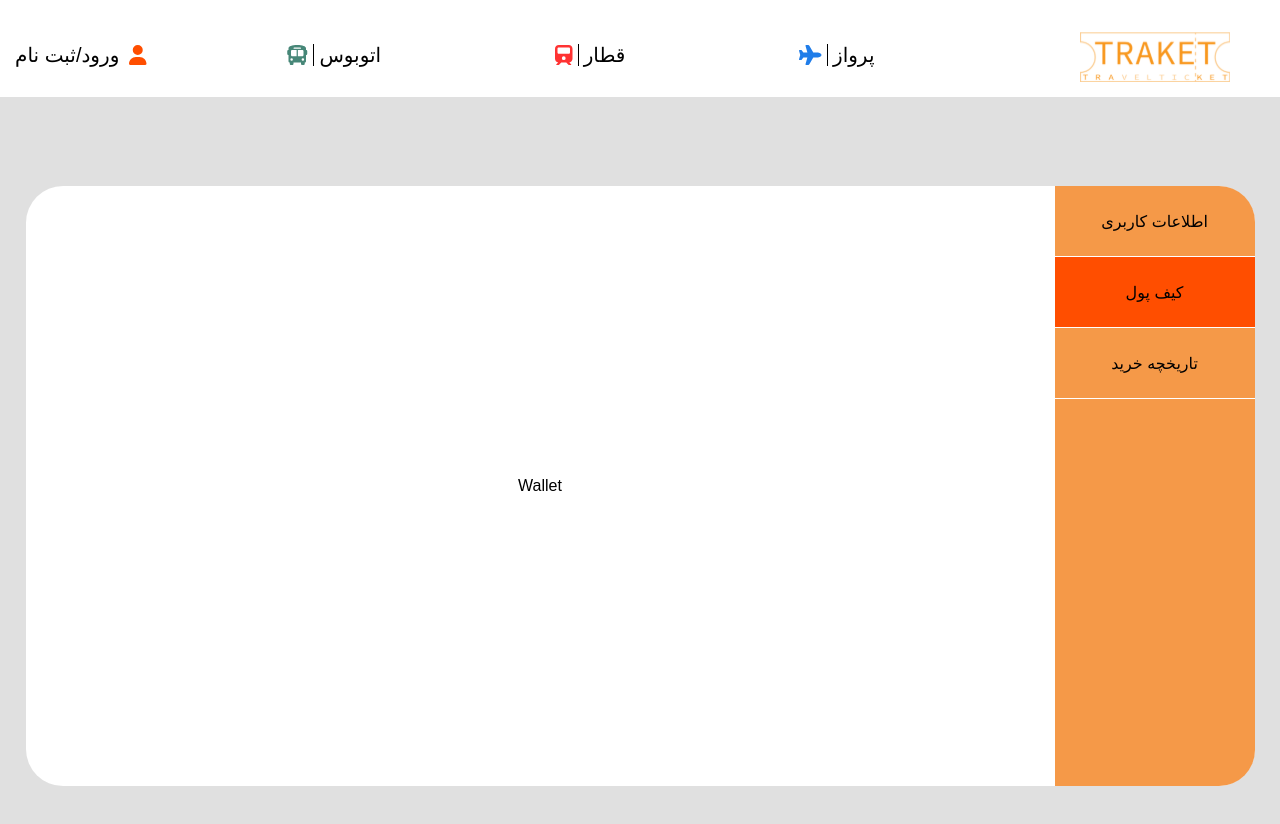
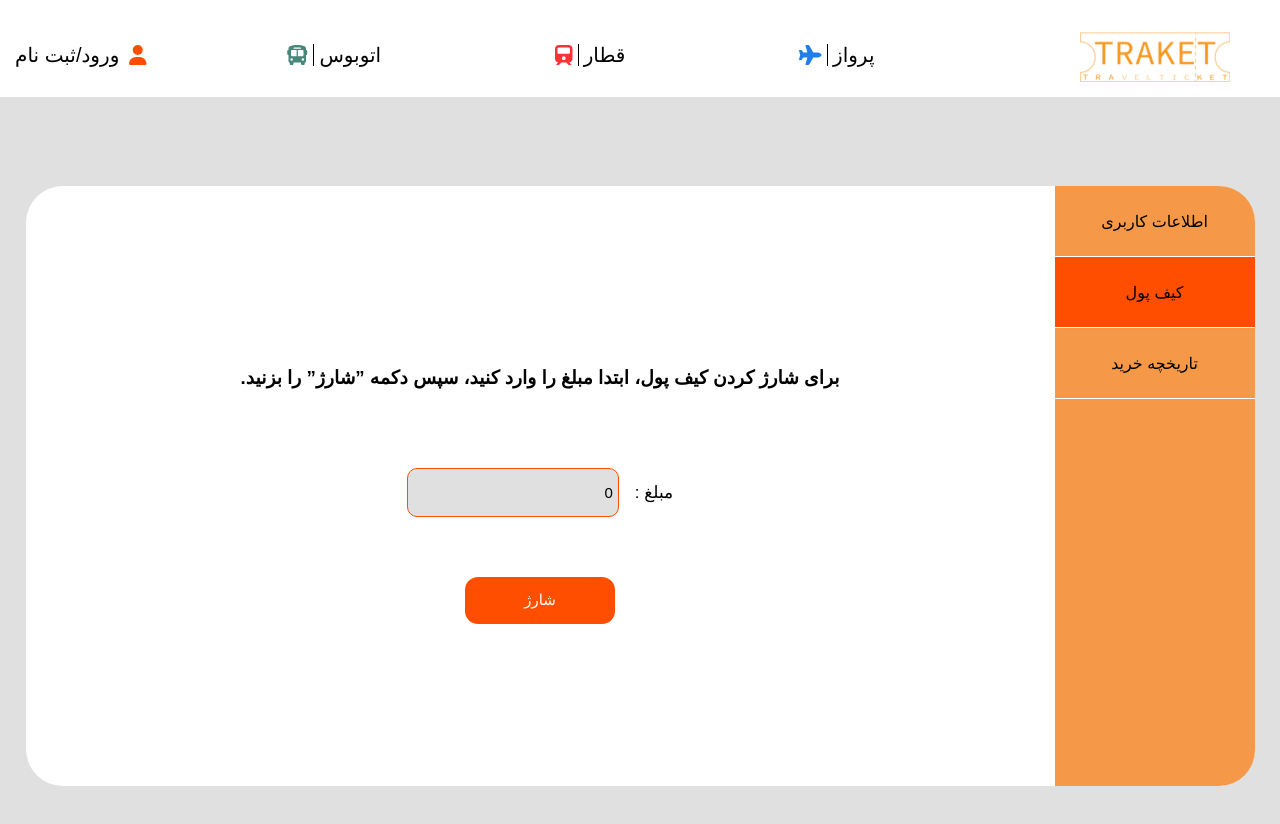
Before and after one commit to Alireza-Al/ticket-reservation-system, a React (Create React App) app: page /dashboard in a window 1280 px wide. Both pictures are taken after a click on the element "کیف پول". Shown: the top 824 px of the page. Built offline with nearby package versions, Linux system fonts and the light colour scheme; a small style sheet from the web is missing.

Commit message:
wallet static made, input onChange managment done

```diff
--- a/src/asset/dashboardStyle/_dashboardItems.scss
+++ b/src/asset/dashboardStyle/_dashboardItems.scss
@@ -19,3 +19,24 @@ button {
     border-radius: 13px;
     cursor: pointer;
 }
+
+.price-input {
+    display: flex;
+    flex-direction: column;
+    align-items: center;
+    justify-content: center;
+    label {
+        margin: 60px 0px;
+        font-size: 17px;
+        font-weight: 400;
+        input {
+            border: 1px solid $home-login-background;
+            margin-right: 16px;
+            background-color: #e0e0e0;
+            text-align: start;
+        }
+    }
+    .submit-wallet-change {
+        font-size: 15px;
+    }
+}
--- a/src/pages/dashboard/Wallet.jsx
+++ b/src/pages/dashboard/Wallet.jsx
@@ -1,9 +1,29 @@
-import React from 'react'
+import React, { useEffect, useState } from 'react'
 
 function Wallet() {
-  return (
-    <div>Wallet</div>
-  )
+
+    const [walletNumber, setWalletNumber] = useState(0)
+
+    return (
+        <div>
+            <h3>
+                برای شارژ کردن کیف پول، ابتدا مبلغ را وارد کنید، سپس دکمه ”شارژ” را بزنید.
+            </h3>
+            <div className="price-input">
+                <label htmlFor="">
+                    مبلغ :
+                    <input type="number" value={walletNumber} onChange={(e) => {
+                        let value = walletNumber
+                        value = e.target.value
+                        setWalletNumber(value)
+                    }} />
+                </label>
+                <button className="submit-wallet-change">
+                    شارژ
+                </button>
+            </div>
+        </div>
+    )
 }
 
 export default Wallet
```
